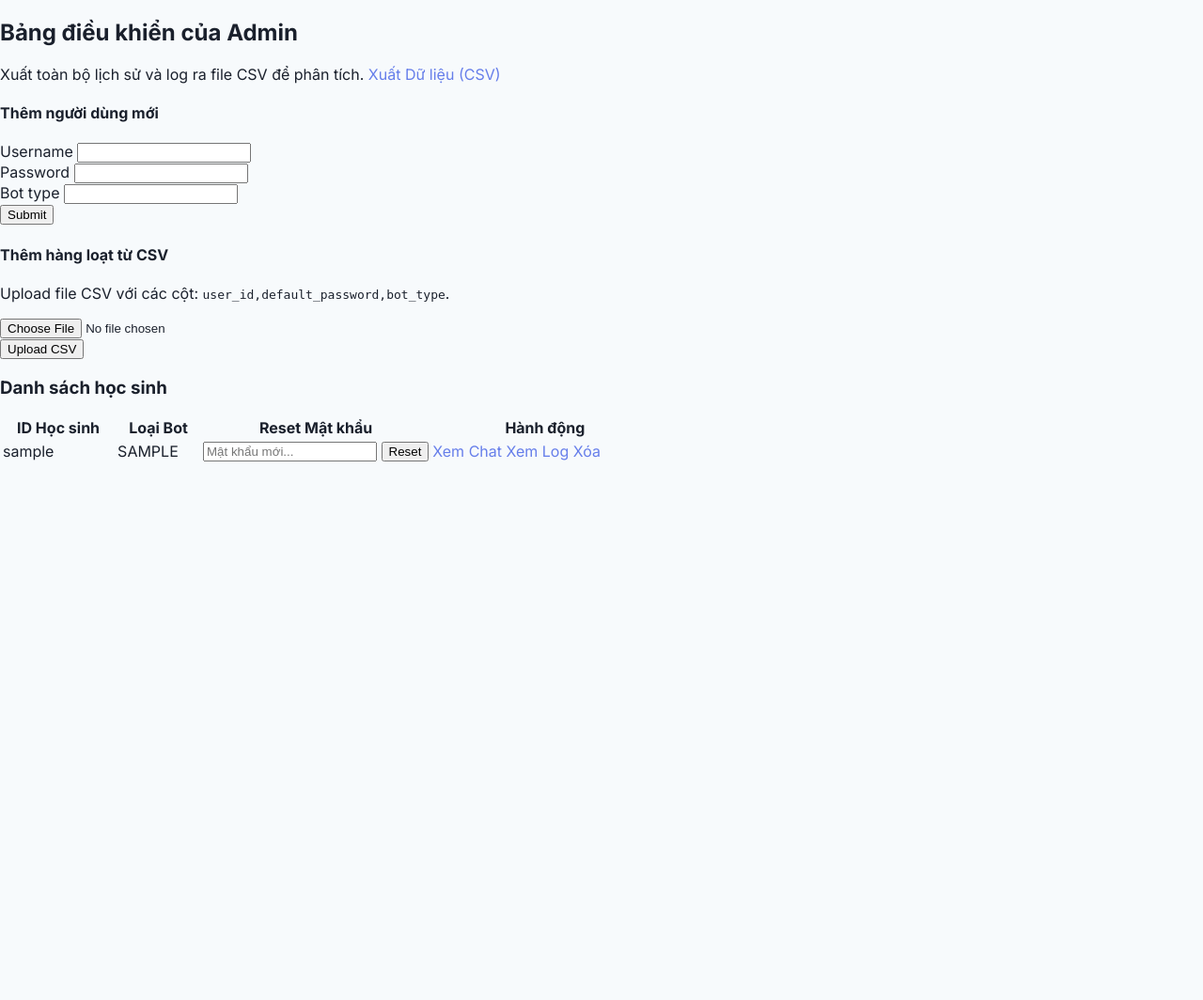
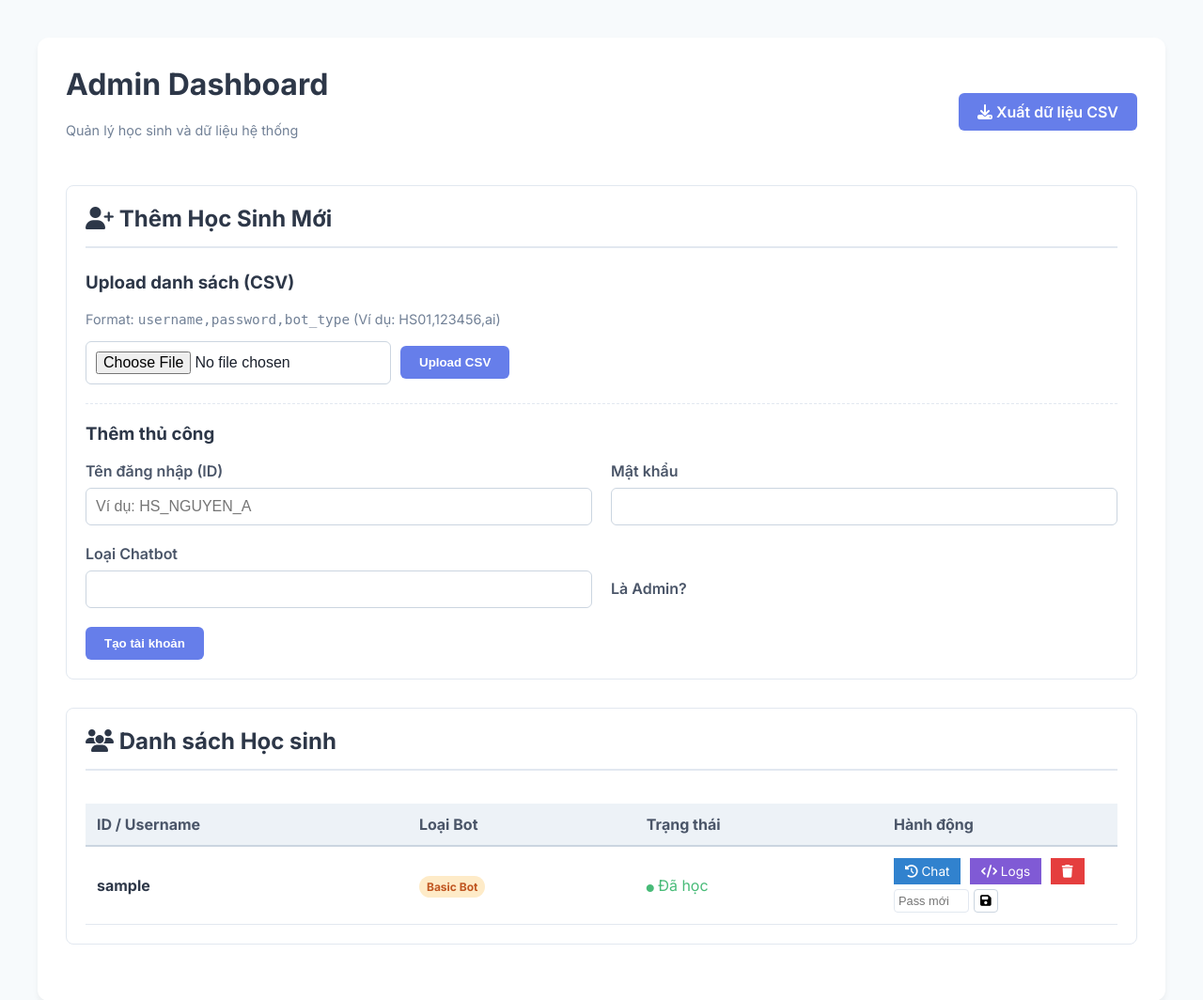
Before and after one commit to tranthanhduysph-coder/power-biology, a Python web app: template app/templates/admin_dashboard.html in a window 1280 px wide. Shown: the part 60-1124 px from the top of the page at 94% size. Run offline with Jinja, Linux system fonts and the light colour scheme; the template is opened without the code that fills it: most values are stand-ins (such as "Sample title", 1, 10 or a date in 2020); form fields are guessed from the names that the template uses.

Commit message:
Update admin_dashboard.html

```diff
--- a/app/templates/admin_dashboard.html
+++ b/app/templates/admin_dashboard.html
@@ -1,93 +1,180 @@
 {% extends "base.html" %}
 
-{% block title %}Admin Dashboard{% endblock %}
+{% block content %}
+<style>
+    /* --- CSS RIÊNG CHO ADMIN DASHBOARD --- */
 
-{% block content %}
-    <h2 class="mb-4">Bảng điều khiển của Admin</h2>
+    /* 1. Layout Container: Quan trọng để đè lên cấu trúc của base.html */
+    .admin-wrapper {
+        width: 100%;
+        height: 100%;
+        overflow-y: auto; /* Cho phép cuộn trang dọc */
+        background-color: #f7fafc;
+        padding: 40px 20px; /* Tạo khoảng thở xung quanh */
+    }
 
-    <div class="card my-4">
-        <div class="card-body d-flex justify-content-between align-items-center">
-            <span>Xuất toàn bộ lịch sử và log ra file CSV để phân tích.</span>
-            <a href="{{ url_for('main.export_chat_history') }}" class="btn btn-success">Xuất Dữ liệu (CSV)</a>
+    .container {
+        max-width: 1200px;
+        margin: 0 auto;
+        background: white;
+        padding: 30px;
+        border-radius: 12px;
+        box-shadow: 0 4px 6px rgba(0,0,0,0.05);
+    }
+
+    /* 2. Typography */
+    h1, h2, h3 { color: #2d3748; margin-top: 0; }
+    h2 { border-bottom: 2px solid #e2e8f0; padding-bottom: 15px; margin-bottom: 25px; font-size: 1.5rem; }
+    .text-muted { color: #718096; font-size: 0.9rem; margin-bottom: 20px; }
+
+    /* 3. Form Styling */
+    .form-grid {
+        display: grid;
+        grid-template-columns: 1fr 1fr;
+        gap: 20px;
+        margin-bottom: 20px;
+    }
+
+    .form-group label { display: block; margin-bottom: 8px; font-weight: 600; color: #4a5568; }
+    .form-control {
+        width: 100%; padding: 10px; border: 1px solid #cbd5e0; border-radius: 6px; font-size: 1rem;
+    }
+    .form-control:focus { border-color: #667eea; outline: none; box-shadow: 0 0 0 3px rgba(102,126,234,0.1); }
+
+    .btn { padding: 10px 20px; border: none; border-radius: 6px; cursor: pointer; font-weight: 600; transition: 0.2s; }
+    .btn-primary { background: #667eea; color: white; }
+    .btn-primary:hover { background: #5a67d8; }
+    .btn-danger { background: #e53e3e; color: white; padding: 6px 12px; font-size: 0.85rem; text-decoration: none; display: inline-block;}
+    .btn-danger:hover { background: #c53030; }
+    .btn-info { background: #3182ce; color: white; padding: 6px 12px; font-size: 0.85rem; text-decoration: none; display: inline-block; margin-right: 5px;}
+    .btn-info:hover { background: #2b6cb0; }
+
+    /* 4. Table Styling */
+    .table-responsive { overflow-x: auto; }
+    table { width: 100%; border-collapse: collapse; margin-top: 10px; }
+    th { background: #edf2f7; color: #4a5568; font-weight: 700; text-align: left; padding: 12px; border-bottom: 2px solid #cbd5e0; }
+    td { padding: 12px; border-bottom: 1px solid #e2e8f0; color: #2d3748; }
+    tr:hover { background-color: #f7fafc; }
+
+    /* Utility */
+    .badge { padding: 4px 8px; border-radius: 12px; font-size: 0.75rem; font-weight: 700; }
+    .badge-ai { background: #bee3f8; color: #2b6cb0; }
+    .badge-gofai { background: #feebc8; color: #c05621; }
+
+    /* Fix layout cho form upload và create */
+    .panel { background: #fff; border: 1px solid #e2e8f0; border-radius: 8px; padding: 20px; margin-bottom: 30px; }
+</style>
+
+<div class="admin-wrapper">
+    <div class="container">
+        <div style="display: flex; justify-content: space-between; align-items: center; margin-bottom: 30px;">
+            <div>
+                <h1>Admin Dashboard</h1>
+                <div class="text-muted">Quản lý học sinh và dữ liệu hệ thống</div>
+            </div>
+            <div>
+                <a href="{{ url_for('main.export_chat_history') }}" class="btn btn-primary">
+                    <i class="fas fa-download"></i> Xuất dữ liệu CSV
+                </a>
             </div>
         </div>
 
-    <div class="row">
-        <div class="col-md-6">
-            <div class="card my-4">
-                <div class="card-header"><h4>Thêm người dùng mới</h4></div>
-                <div class="card-body">
-                    <form method="POST" action="{{ url_for('main.admin_dashboard') }}">
+        <div class="panel">
+            <h2><i class="fas fa-user-plus"></i> Thêm Học Sinh Mới</h2>
+
+            <div style="margin-bottom: 20px; padding-bottom: 20px; border-bottom: 1px dashed #e2e8f0;">
+                <h3>Upload danh sách (CSV)</h3>
+                <p style="font-size: 0.9rem; color: #718096;">Format: <code>username,password,bot_type</code> (Ví dụ: HS01,123456,ai)</p>
+                <form method="POST" enctype="multipart/form-data" style="display: flex; gap: 10px; align-items: center;">
+                    {{ upload_form.hidden_tag() }}
+                    {{ upload_form.csv_file(class="form-control", style="width: auto;") }}
+                    {{ upload_form.submit(class="btn btn-primary", value="Upload CSV") }}
+                </form>
+            </div>
+
+            <h3>Thêm thủ công</h3>
+            <form method="POST">
                 {{ user_form.hidden_tag() }}
-                        <div class="form-group mb-2">
-                            {{ user_form.username.label(class="form-label") }}
-                            {{ user_form.username(class="form-control") }}
+                <div class="form-grid">
+                    <div class="form-group">
+                        <label>Tên đăng nhập (ID)</label>
+                        {{ user_form.username(class="form-control", placeholder="Ví dụ: HS_NGUYEN_A") }}
                     </div>
-                        <div class="form-group mb-2">
-                            {{ user_form.password.label(class="form-label") }}
+                    <div class="form-group">
+                        <label>Mật khẩu</label>
                         {{ user_form.password(class="form-control") }}
                     </div>
-                        <div class="form-group mb-2">
-                            {{ user_form.bot_type.label(class="form-label") }}
+                    <div class="form-group">
+                        <label>Loại Chatbot</label>
                         {{ user_form.bot_type(class="form-control") }}
                     </div>
-                        <div class="form-check mb-3">
-                            {{ user_form.is_admin(class="form-check-input") }}
-                            {{ user_form.is_admin.label(class="form-check-label") }}
+                    <div class="form-group" style="display: flex; align-items: center; gap: 10px; padding-top: 25px;">
+                        {{ user_form.is_admin() }} <label style="margin:0; cursor:pointer;" for="is_admin">Là Admin?</label>
                     </div>
-                        {{ user_form.submit(class="btn btn-primary") }}
+                </div>
+                {{ user_form.submit(class="btn btn-primary", value="Tạo tài khoản") }}
             </form>
         </div>
-            </div>
-        </div>
-        <div class="col-md-6">
-            <div class="card my-4">
-                <div class="card-header"><h4>Thêm hàng loạt từ CSV</h4></div>
-                <div class="card-body">
-                    <p>Upload file CSV với các cột: <code>user_id,default_password,bot_type</code>.</p>
-                    <form method="POST" enctype="multipart/form-data" action="{{ url_for('main.admin_dashboard') }}">
-                        {{ upload_form.hidden_tag() }}
-                        <div class="form-group mb-2">
-                            {{ upload_form.csv_file(class="form-control-file") }}
-                        </div>
-                        {{ upload_form.submit(class="btn btn-info", value="Upload CSV") }}
-                    </form>
-                </div>
-            </div>
-        </div>
-    </div>
 
-    <h3 class="mt-5">Danh sách học sinh</h3>
-    <table class="table table-striped table-hover">
-        <thead class="thead-dark">
+        <div class="panel">
+            <h2><i class="fas fa-users"></i> Danh sách Học sinh</h2>
+            <div class="table-responsive">
+                <table>
+                    <thead>
                         <tr>
-                <th>ID Học sinh</th>
+                            <th>ID / Username</th>
                             <th>Loại Bot</th>
-                <th style="width: 35%;">Reset Mật khẩu</th>
-                <th>Hành động</th>
+                            <th>Trạng thái</th>
+                            <th style="width: 250px;">Hành động</th>
                         </tr>
                     </thead>
                     <tbody>
                         {% for user in users %}
                         <tr>
-                <td>{{ user.username }}</td>
-                <td>{{ user.bot_type.upper() }}</td>
+                            <td><b>{{ user.username }}</b></td>
                             <td>
-                    <form action="{{ url_for('main.reset_student_password', user_id=user.id) }}" method="POST" class="d-inline">
+                                {% if user.bot_type == 'ai' %}
+                                    <span class="badge badge-ai">AI Coach</span>
+                                {% else %}
+                                    <span class="badge badge-gofai">Basic Bot</span>
+                                {% endif %}
+                            </td>
+                            <td>
+                                {% if user.current_session_id %}
+                                    <span style="color: #48bb78;"><i class="fas fa-circle" style="font-size: 8px;"></i> Đã học</span>
+                                {% else %}
+                                    <span style="color: #a0aec0;">Chưa học</span>
+                                {% endif %}
+                            </td>
+                            <td>
+                                <a href="{{ url_for('main.view_chat_history', user_id=user.id) }}" class="btn-info" title="Xem lịch sử chat">
+                                    <i class="fas fa-history"></i> Chat
+                                </a>
+                                <a href="{{ url_for('main.view_variable_logs', user_id=user.id) }}" class="btn-info" style="background: #805ad5;" title="Xem Log biến số">
+                                    <i class="fas fa-code"></i> Logs
+                                </a>
+                                <a href="{{ url_for('main.delete_user', user_id=user.id) }}" class="btn-danger" onclick="return confirm('Bạn có chắc muốn xóa học sinh này? Dữ liệu sẽ mất hết.');">
+                                    <i class="fas fa-trash"></i>
+                                </a>
+
+                                <form action="{{ url_for('main.reset_student_password', user_id=user.id) }}" method="POST" style="display: inline-block; margin-top: 5px;">
                                     {{ reset_form.hidden_tag() }}
-                        <div class="input-group input-group-sm">
-                            {{ reset_form.new_password(class="form-control", placeholder="Mật khẩu mới...") }}
-                            <button type="submit" class="btn btn-warning btn-sm">Reset</button>
+                                    <div style="display: flex; gap: 5px;">
+                                        {{ reset_form.new_password(placeholder="Pass mới", style="width: 80px; padding: 4px; font-size: 0.8rem; border: 1px solid #e2e8f0; border-radius: 4px;") }}
+                                        <button type="submit" style="background: none; border: 1px solid #cbd5e0; cursor: pointer; border-radius: 4px;" title="Lưu pass mới"><i class="fas fa-save"></i></button>
                                     </div>
                                 </form>
                             </td>
-                <td>
-                    <a href="{{ url_for('main.view_chat_history', user_id=user.id) }}" class="btn btn-info btn-sm">Xem Chat</a>
-                    <a href="{{ url_for('main.view_variable_logs', user_id=user.id) }}" class="btn btn-success btn-sm">Xem Log</a>
-                    <a href="{{ url_for('main.delete_user', user_id=user.id) }}" class="btn btn-danger btn-sm" onclick="return confirm('Bạn chắc chắn muốn xóa?');">Xóa</a>
-                </td>
+                        </tr>
+                        {% else %}
+                        <tr>
+                            <td colspan="4" style="text-align: center; padding: 20px; color: #718096;">Chưa có dữ liệu học sinh.</td>
                         </tr>
                         {% endfor %}
                     </tbody>
                 </table>
+            </div>
+        </div>
+    </div>
+</div>
 {% endblock %}
```
Lines whose indentation alone changed are shown as unchanged.
